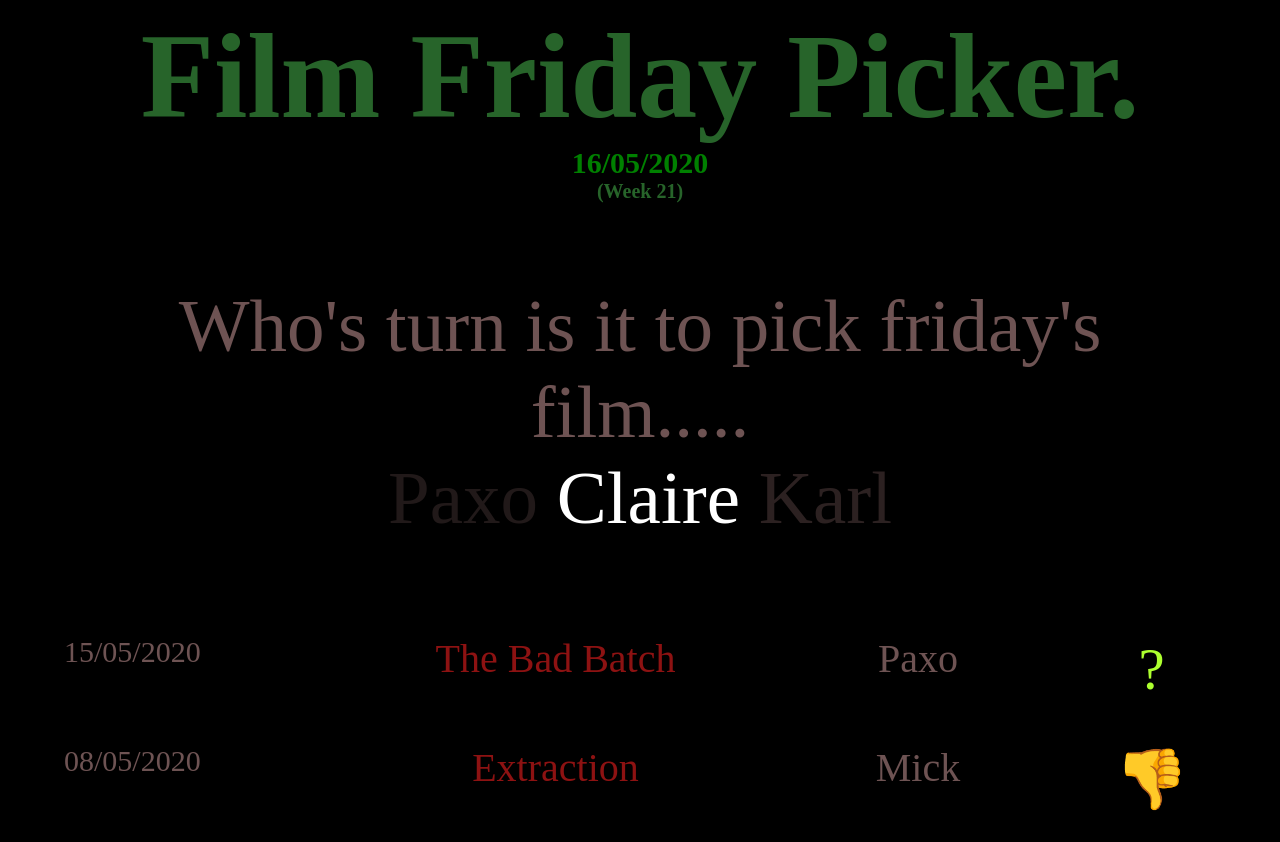
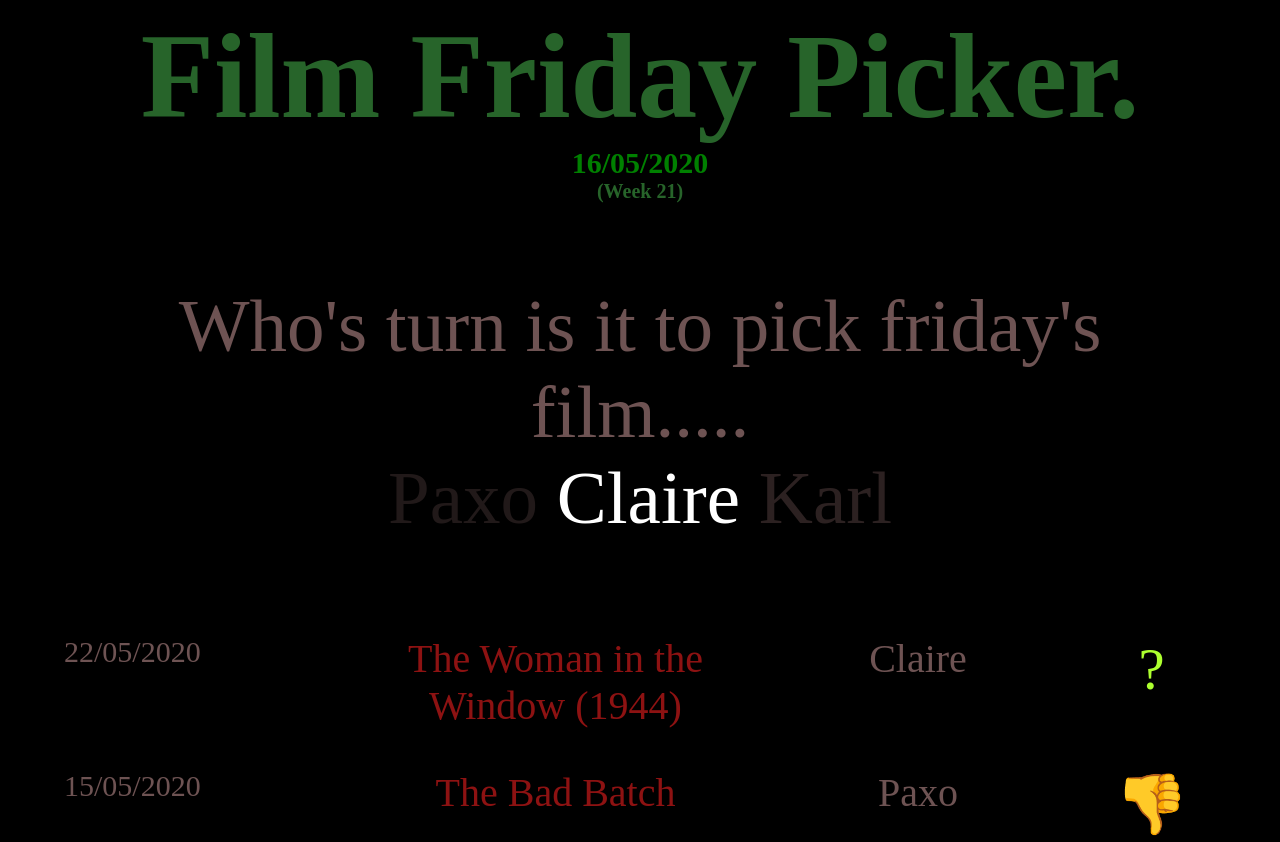
Before and after one commit to bangbangsoftware/fridayfilm, a website: page index.html in a window 1280 px wide. Shown: the top 842 px of the page. Drawn offline with Linux system fonts and the light colour scheme.

Commit message:
Claires choice is....

```diff
--- a/index.html
+++ b/index.html
@@ -22,6 +22,15 @@
     <br />
     <br />
     <div class="history">
+      <div class="date">22/05/2020</div>
+      <div>
+        <a target="_blank" href="https://www.imdb.com/title/tt0037469/"
+          >The Woman in the Window (1944)</a
+        >
+      </div>
+      <div>Claire</div>
+      <div class="icon">?</div>
+
       <div class="date">15/05/2020</div>
       <div>
         <a target="_blank" href="https://www.netflix.com/title/80099204"
@@ -29,7 +38,7 @@
         >
       </div>
       <div>Paxo</div>
-      <div class="icon">?</div>
+      <div class="icon">👎</div>
 
       <div class="date">08/05/2020</div>
       <div>
```
